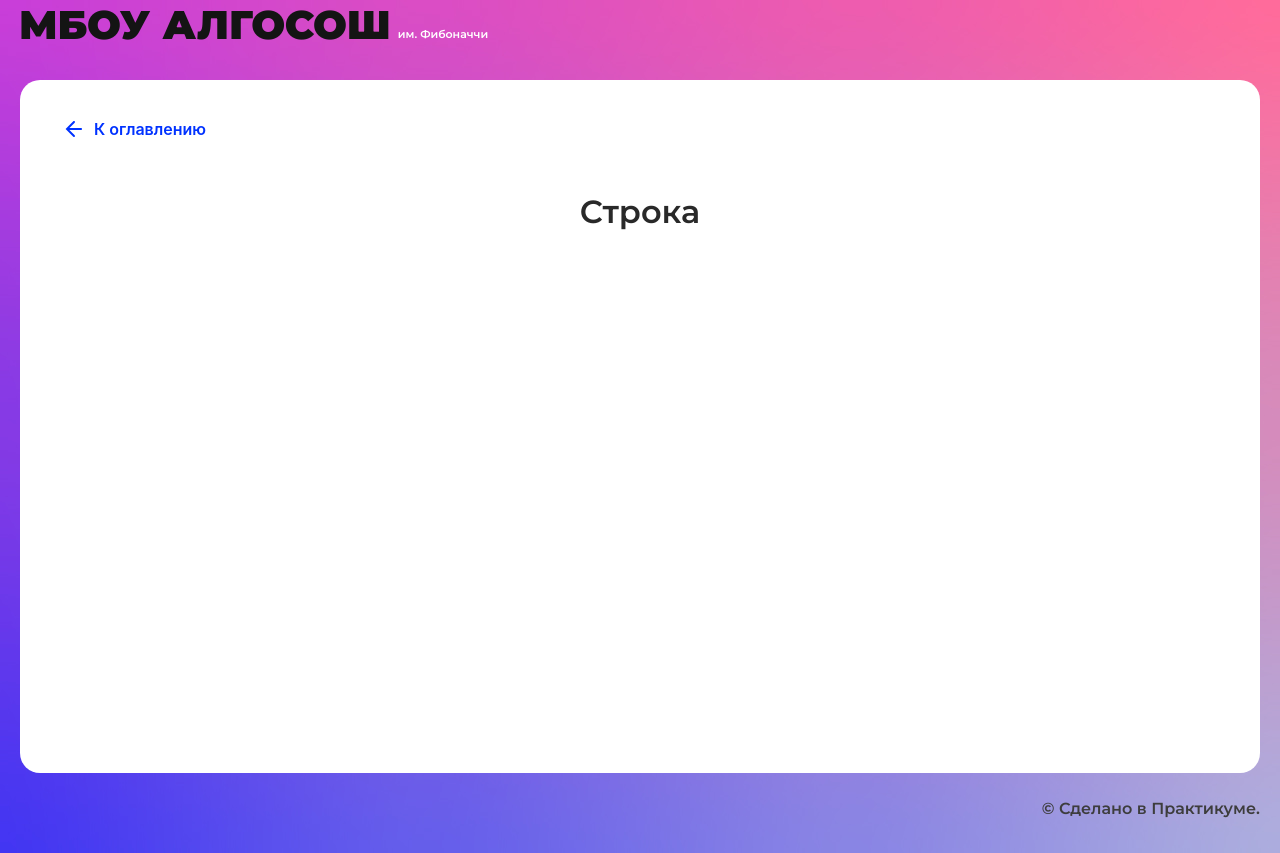
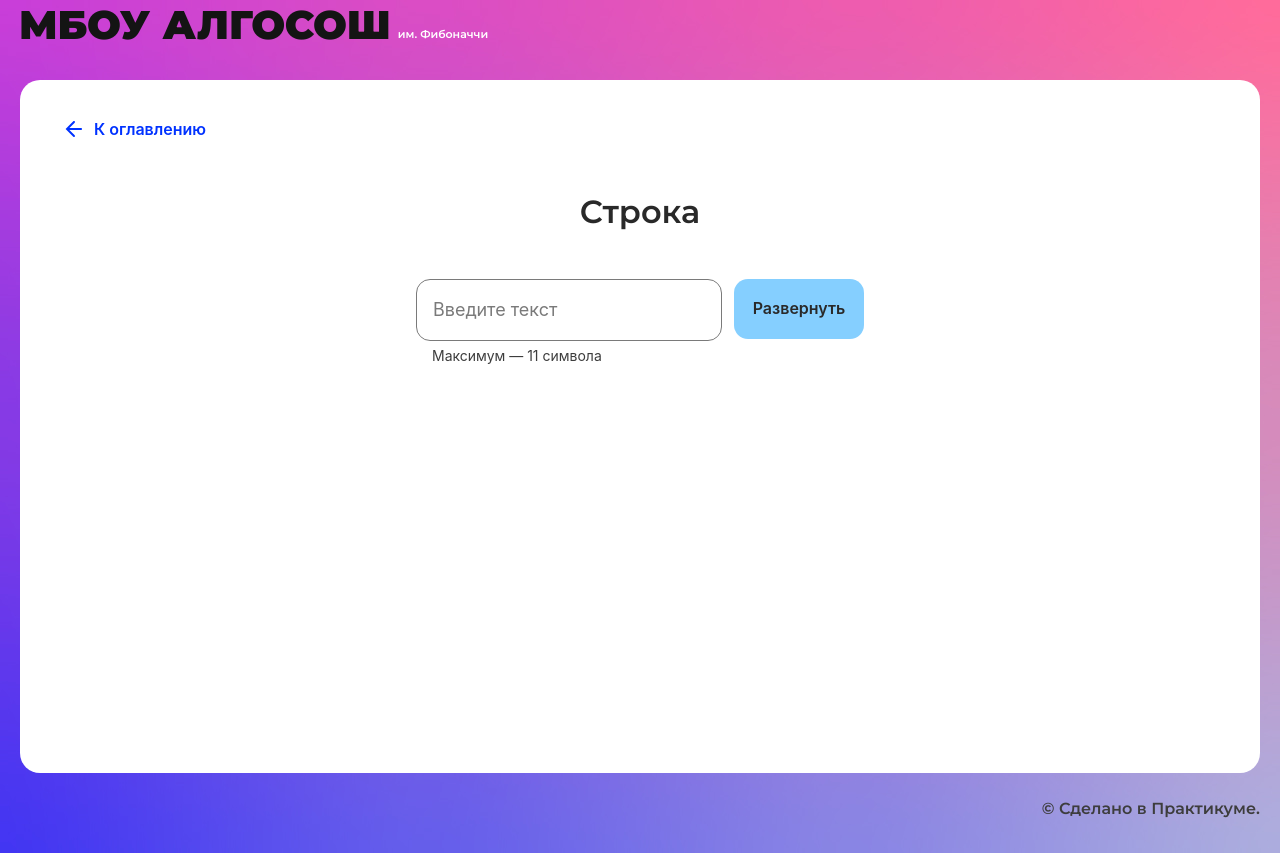
Before and after one commit to dvortsovs/algososh, a React (Create React App) app: page /recursion in a window 1280 px wide. Built offline with nearby package versions, Linux system fonts and the light colour scheme.

Commit message:
feat: add string component

```diff
--- /dev/null
+++ b/src/components/string/string.module.css
@@ -0,0 +1,22 @@
+.main {
+    display: flex;
+    flex-direction: column;
+    align-items: center;
+}
+
+.form {
+    min-width: 380px;
+    margin: 0 auto;
+    width: calc(100% - 720px);
+}
+
+.input {
+    display: flex;
+    gap: 12px;
+}
+
+.string {
+    display: flex;
+    gap: 16px;
+    margin: 120px 0 0;
+}
--- a/src/components/string/string.tsx
+++ b/src/components/string/string.tsx
@@ -1,10 +1,70 @@
-import React from "react";
-import { SolutionLayout } from "../ui/solution-layout/solution-layout";
+import React, {ChangeEvent, useState} from "react";
+import styles from "./string.module.css";
+import {SolutionLayout} from "../ui/solution-layout/solution-layout";
+import {Input} from "../ui/input/input";
+import {Button} from "../ui/button/button";
+import {Circle} from "../ui/circle/circle";
+import {ElementStates} from "../../types/element-states";
 
 export const StringComponent: React.FC = () => {
-  return (
-    <SolutionLayout title="Строка">
+    const [string, setString] = useState('')
+    const [arr, setArr] = useState<string[]>([])
+    const [position, setPosition] = useState([0, 0])
+    const [isLoad, setIsLoad] = useState(false)
 
-    </SolutionLayout>
-  );
+    const swap = (arr: string[], firstIndex: number, secondIndex: number): void => {
+        const temp = arr[firstIndex]
+        arr[firstIndex] = arr[secondIndex]
+        arr[secondIndex] = temp
+    }
+
+    const buttonHandler = () => {
+        setIsLoad(true)
+        const arr = string.toUpperCase().split('')
+        if (arr.length < 2) {
+            setIsLoad(false)
+            setArr(arr)
+            return
+        }
+        setArr(arr)
+        let start = 0
+        let end = arr.length - 1
+        setPosition([start, end])
+        let recursion = setTimeout(function tick() {
+            swap(arr, start, end)
+            start++
+            end--
+            setArr([...arr])
+            setPosition([start, end])
+            if (start < end) {
+                recursion = setTimeout(tick, 1000)
+            } else {
+                setIsLoad(false)
+            }
+        }, 1000)
+    }
+
+    return (
+        <SolutionLayout title="Строка">
+            <section className={styles.main}>
+                <form className={styles.form}>
+                    <div className={styles.input}>
+                        <Input onChange={(e: ChangeEvent<HTMLInputElement>) => setString(e.target.value)} value={string}
+                               maxLength={11} isLimitText={true}/>
+                        <Button text="Развернуть" onClick={buttonHandler} isLoader={isLoad}/>
+                    </div>
+                </form>
+                <div className={styles.string}>
+                    {arr.map((char, index) => {
+                        if (!isLoad) return <Circle state={ElementStates.Modified} letter={char}/>
+                        if (index === position[0] || index === position[1])
+                            return (<Circle state={ElementStates.Changing} letter={char}/>)
+                        if (index < position[0] || index > position[1])
+                            return (<Circle state={ElementStates.Modified} letter={char}/>)
+                        return (<Circle letter={char}/>)
+                    })}
+                </div>
+            </section>
+        </SolutionLayout>
+    );
 };
```
